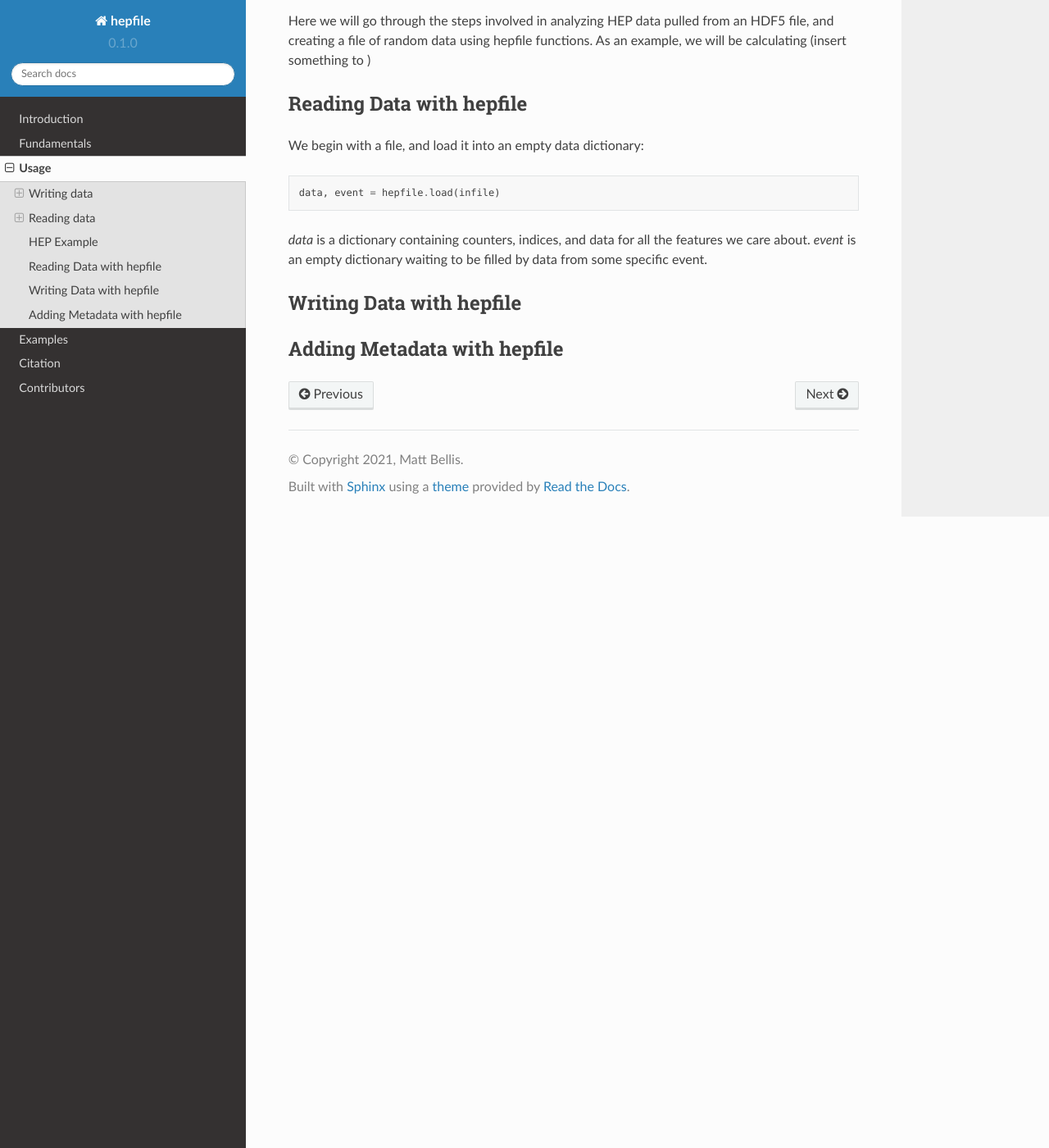
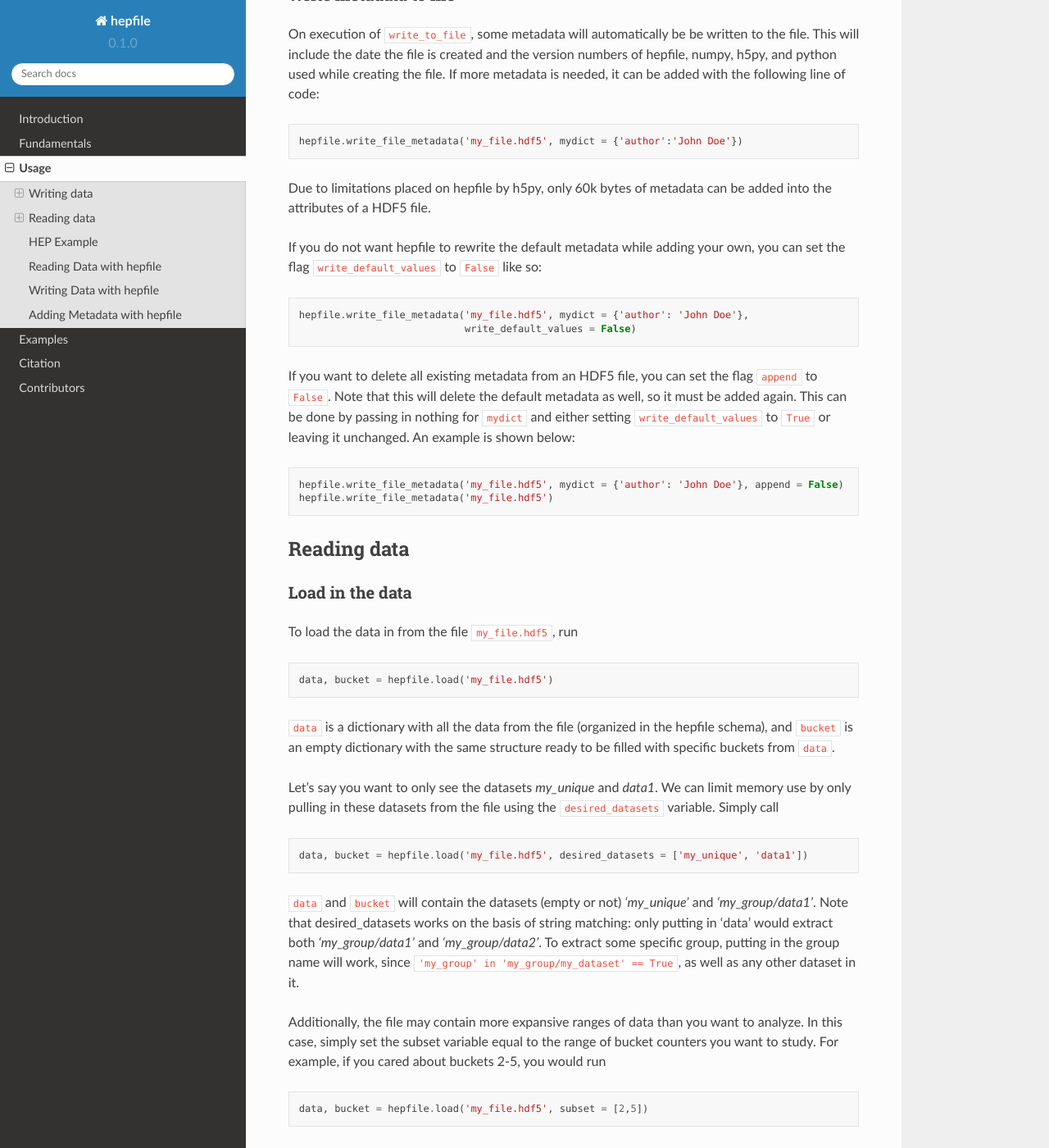
Before and after one commit to mattbellis/hepfile, a Sphinx documentation site: the page built from docs/usage.rst, in a window 1280 px wide and 1400 px high, scrolled down 2888 px. Shown: the whole window at 82% size. Built offline with Sphinx 7.4.7 and the Read the Docs theme 2.0.0, drawn with Linux system fonts in a browser that asks for light colours; some of the changed text lies outside the part shown.

Commit message:
wrote more in usage.rst, added tests to load

```diff
--- a/docs/usage.rst
+++ b/docs/usage.rst
@@ -35,7 +35,7 @@
 
     hepfile.create_dataset(my_data, 'my_unique', dtype = int)
 
- If nothing is set for ``dtype =``, then it will be assumed that
+If nothing is set for ``dtype =``, then it will be assumed that
 the dataset is storing floats. This will cause problems when writing the data to the
 HDF5 file, so make sure to set the dataset type correctly. Dataset types cannot be
 changed after the fact.
@@ -117,7 +117,43 @@
 Write the data to file
 ^^^^^^^^^^^^^^^^^^^^^^^^^^^^^^^^^^^^^^^^^^^^^
 
+To write the data dictionary to a file, run ::
 
+    hepfile.write_to_file('my_file.hdf5', my_data)
+
+Note that the data dictionary must be complete, as you cannot edit the file
+once it has been created.
+
+MORE FLAGS?
+
+Write metadata to file
+^^^^^^^^^^^^^^^^^^^^^^^^^^^^^
+
+On execution of ``write_to_file``, some metadata will automatically be
+be written to the file. This will include the date the file is created and
+the version numbers of hepfile, numpy, h5py, and python used while creating
+the file. If more metadata is needed, it can be added with the following
+line of code: ::
+
+    hepfile.write_file_metadata('my_file.hdf5', mydict = {'author':'John Doe'})
+
+Due to limitations placed on hepfile by h5py, only 60k bytes of metadata
+can be added into the attributes of a HDF5 file.
+
+If you do not want hepfile to rewrite the default metadata while adding your
+own, you can set the flag ``write_default_values`` to ``False`` like so: ::
+
+    hepfile.write_file_metadata('my_file.hdf5', mydict = {'author': 'John Doe'},
+                                write_default_values = False)
+
+If you want to delete all existing metadata from an HDF5 file, you can set the
+flag ``append`` to ``False``. Note that this will delete the default metadata
+as well, so it must be added again. This can be done by passing in nothing
+for ``mydict`` and either setting ``write_default_values`` to ``True`` or leaving
+it unchanged. An example is shown below: ::
+
+    hepfile.write_file_metadata('my_file.hdf5', mydict = {'author': 'John Doe'}, append = False)
+    hepfile.write_file_metadata('my_file.hdf5')
 
 
 Reading data
@@ -126,7 +162,39 @@
 Load in the data
 ^^^^^^^^^^^^^^^^
 
-Show how subsets and desired datasets can be used.
+To load the data in from the file ``my_file.hdf5``, run ::
+
+    data, bucket = hepfile.load('my_file.hdf5')
+
+``data`` is a dictionary with all the data from the file (organized in
+the hepfile schema), and ``bucket`` is an empty dictionary with the same
+structure ready to be filled with specific buckets from ``data``.
+
+Let's say you want to only see the datasets *my_unique* and *data1*.
+We can limit memory use by only pulling in these datasets from the file
+using the ``desired_datasets`` variable. Simply call ::
+
+    data, bucket = hepfile.load('my_file.hdf5', desired_datasets = ['my_unique', 'data1'])
+
+``data`` and ``bucket`` will contain the datasets (empty or not) *'my_unique'* and
+*'my_group/data1'*. Note that desired_datasets works on the basis of string matching:
+only putting in 'data' would extract both *'my_group/data1'* and *'my_group/data2'*.
+To extract some specific group, putting in the group name will work, since
+``'my_group' in 'my_group/my_dataset' == True``, as well as any other dataset in it.
+
+
+Additionally, the file may contain more expansive ranges of data than you want to
+analyze. In this case, simply set the subset variable equal to the range of bucket
+counters you want to study. For example, if you cared about buckets 2-5, you would run ::
+
+    data, bucket = hepfile.load('my_file.hdf5', subset = [2,5])
+
+Additionally, if you want to load in the first *N* buckets, you could run ::
+
+    data, bucket = hepfile.load('my_file.hdf5', subset = N)
+
+If *N* is greater than the total number of buckets, the upper range will be set at
+the last bucket in the data file.
 
 Loop over the data and unpack each bucket
 ^^^^^^^^^^^^^^^^^^^^^^^^^^^^^^^^^^^^^^^^^
```
Also changed, not shown: 2 other files.
